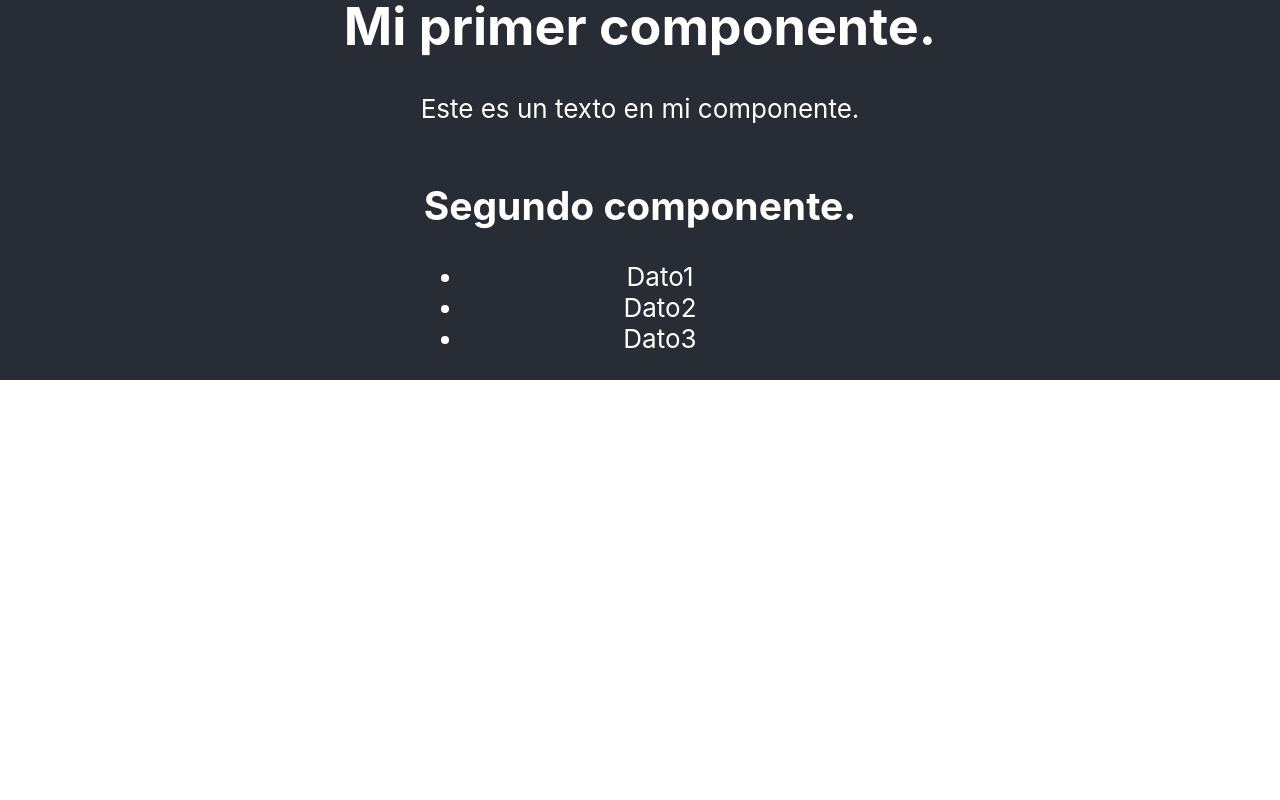
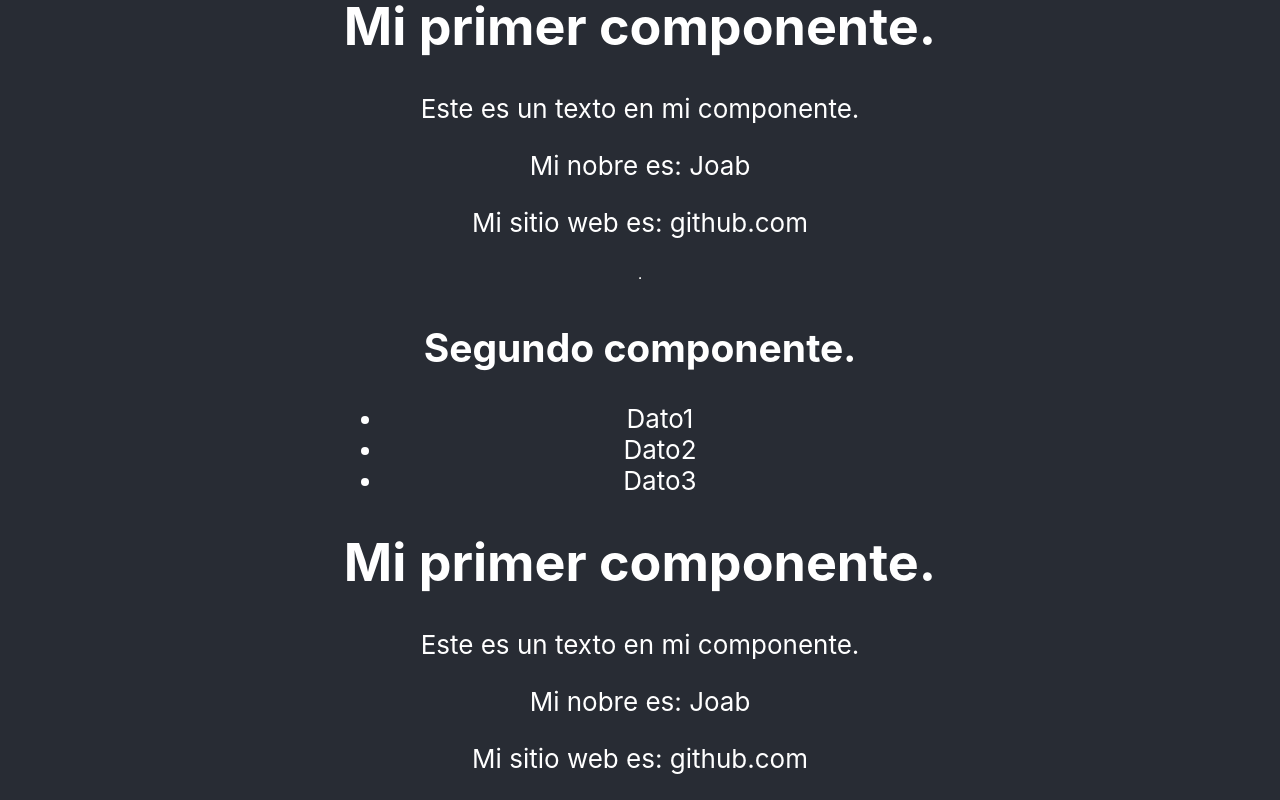
Before and after one commit to Joabravi/Full-Stack, a React (Create React App) app in the folder react1/: page / in a window 1280 px wide. Shown: the part 443-1243 px from the top of the page. Before the commit the page ends 823 px from the top, so only its background shows below. Built offline with nearby package versions, Linux system fonts and the light colour scheme.

Commit message:
agregando variables y componetes a react

```diff
--- a/react1/src/App.js
+++ b/react1/src/App.js
@@ -11,6 +11,8 @@ function App() {
         <p>Esto es un repaso</p>
 
         <PrimerComponente/>
+        <hr/>
+
         <SegundoComponente/>
       </header>
     </div>
--- a/react1/src/components/PrimerComponente.js
+++ b/react1/src/components/PrimerComponente.js
@@ -1,10 +1,15 @@
 import React from 'react'
 
 export const PrimerComponente = () => {
+
+    let nombre = "Joab"
+    let web = "github.com"
   return (
     <div>
         <h1>Mi primer componente.</h1>
         <p>Este es un texto en mi componente.</p>
+        <p>Mi nobre es: {nombre}</p>
+        <p>Mi sitio web es: {web}</p>
     </div>
 
   )
--- a/react1/src/components/SegundComponente.js
+++ b/react1/src/components/SegundComponente.js
@@ -1,4 +1,5 @@
 import React from 'react'
+import { PrimerComponente } from './PrimerComponente'
 
 export const SegundoComponente = () => {
   return (
@@ -8,8 +9,8 @@ export const SegundoComponente = () => {
             <li>Dato1</li>
             <li>Dato2</li>
             <li>Dato3</li>
-
         </ul>
+        <PrimerComponente />
     </div>
   )
 }
```
